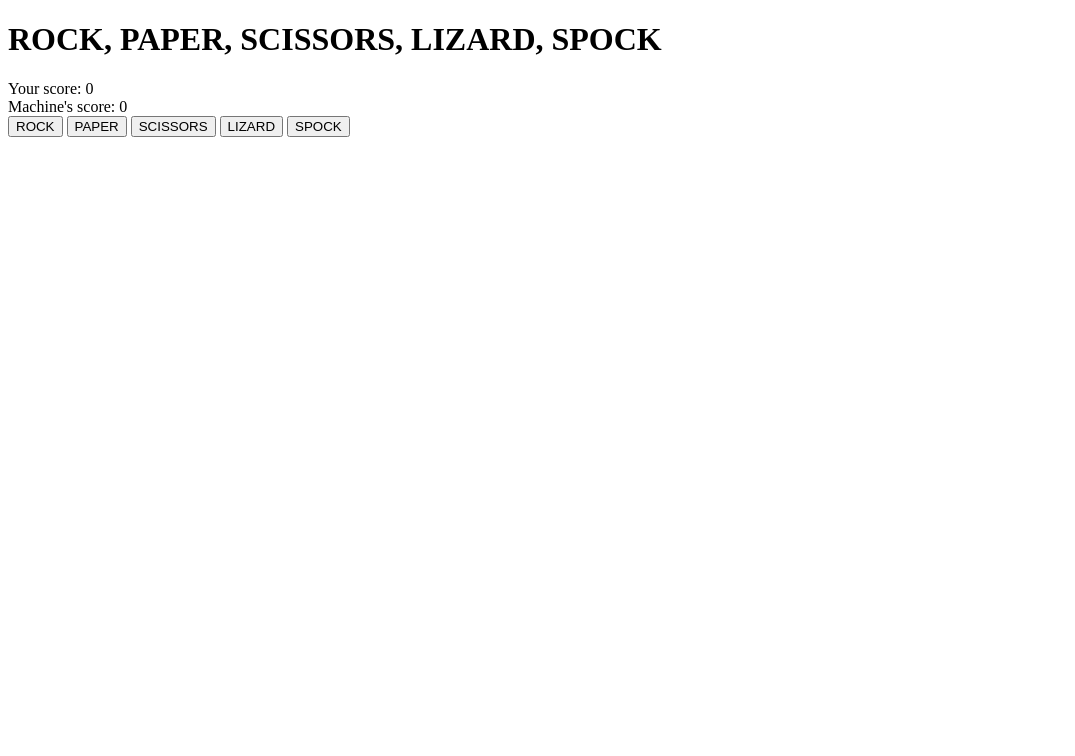
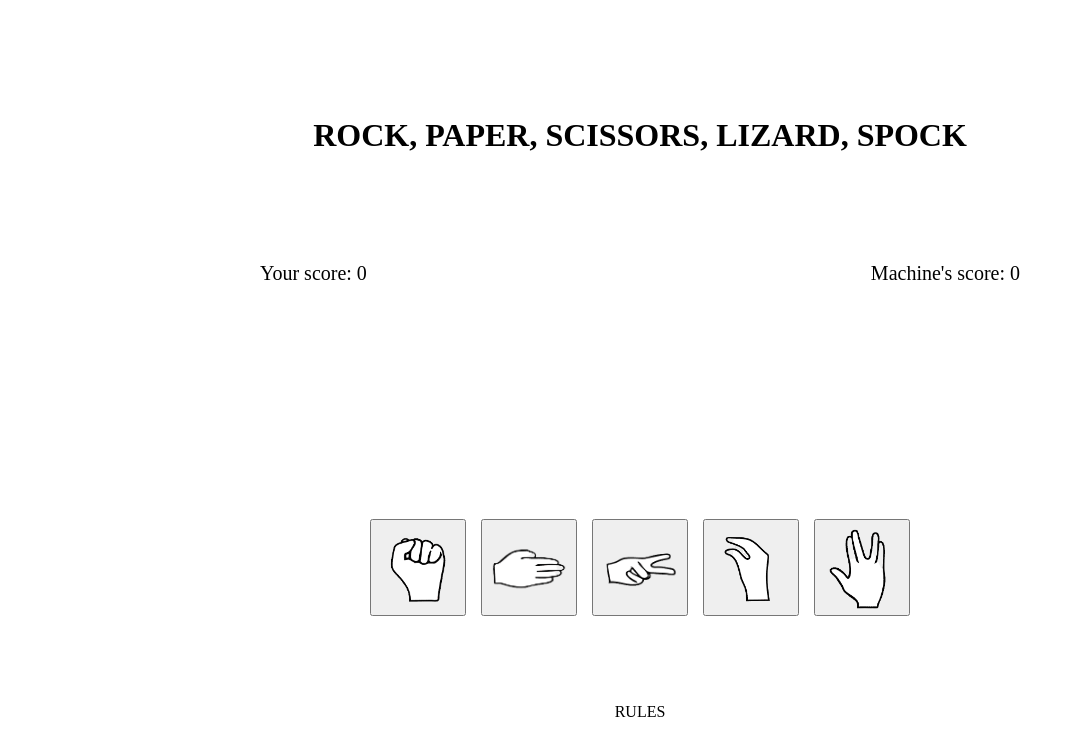
Before and after one commit to pkasprzak9/Rock-Paper-Scissors-Lizard-Spock, a plain HTML site: page index.html in a window 1280 px wide. Shown: the whole page, without its empty margins (0-1075 px from the left). Drawn offline with Linux system fonts and the light colour scheme.

Commit message:
Add very basic css

```diff
--- a/index.html
+++ b/index.html
@@ -12,7 +12,6 @@
                 ROCK, PAPER, SCISSORS, LIZARD, SPOCK
             </h1>
         </div>
-        <!-- <div id="new-game">NEW GAME</div> -->
         <div id="score">
             <div class="single-score" id="single-score-user">
             </div>
@@ -20,29 +19,30 @@
             </div>
         </div>
         <div>
-            <div id="chosen-weapon">
-                <div class="chosen-weapons" id="weaponUser"></div>
-                <div class="chosen-weapons" id="weaponComputer"></div>
+            <div id="chosen-weapons">
+                <div class="chosen-weapon" id="weaponUser"></div>
+                <div class="chosen-weapon" id="weaponComputer"></div>
             </div>
             <div id="winner"></div>
         </div>
         <div id="buttons">
             <button class="weapon-button" id="rock">
-                ROCK
+                <img src="./images/rock.png" alt="">
             </button>
             <button class="weapon-button" id="paper">
-                PAPER
+                <img src="./images/paper.png" alt="">
             </button>
             <button class="weapon-button" id="scissors">
-                SCISSORS
+                <img src="./images/scissors.png" alt="">
             </button>
             <button class="weapon-button" id="lizard">
-                LIZARD
+                <img src="./images/lizard.png" alt="">
             </button>
             <button class="weapon-button" id="spock">
-                SPOCK
+                <img src="./images/spock.png" alt="">
             </button>
         </div>
+        <div id="rules">RULES</div>
     </div>
     <script src="scripts.js"></script>
 </body>
--- a/style.css
+++ b/style.css
@@ -0,0 +1,66 @@
+html,
+body {
+    height: 100%;
+}
+
+img {
+    width: 80px;
+}
+
+#container {
+    /* border-style: solid; */
+    display: flex;
+    flex-direction: column;
+    height: 100%;
+    justify-content: space-evenly;
+}
+
+#title {
+    /* border-style: solid; */
+    display: flex;
+    width: 100%;
+    justify-content: center;
+}
+
+#score {
+    /* border-style: solid; */
+    display: flex;
+    justify-content: space-around;
+    font-size: 20px;
+}
+
+#weapon-tracker {
+    /* border-style: solid; */
+    height: 20%;
+    display: flex;
+    flex-direction: column;
+    align-items: center;
+
+}
+#chosen-weapons {
+    width: 100%;
+    display: flex;
+    justify-content: space-evenly;
+    padding-bottom: 60px;
+}
+.chosen-weapon {
+    text-transform: uppercase;
+}
+#winner {
+    font-size: 30px;
+}
+
+
+#buttons {
+    /* border-style: solid; */
+    display: flex;
+    flex-wrap: wrap;
+    justify-content: center;
+    gap: 15px;
+}
+
+#rules {
+    width: 100%;
+    display: flex;
+    justify-content: center;
+}
```
Also changed, not shown: images/lizard.png (added), images/paper.png (added), images/rock.png (added), images/scissors.png (added), images/spock.png (added).
